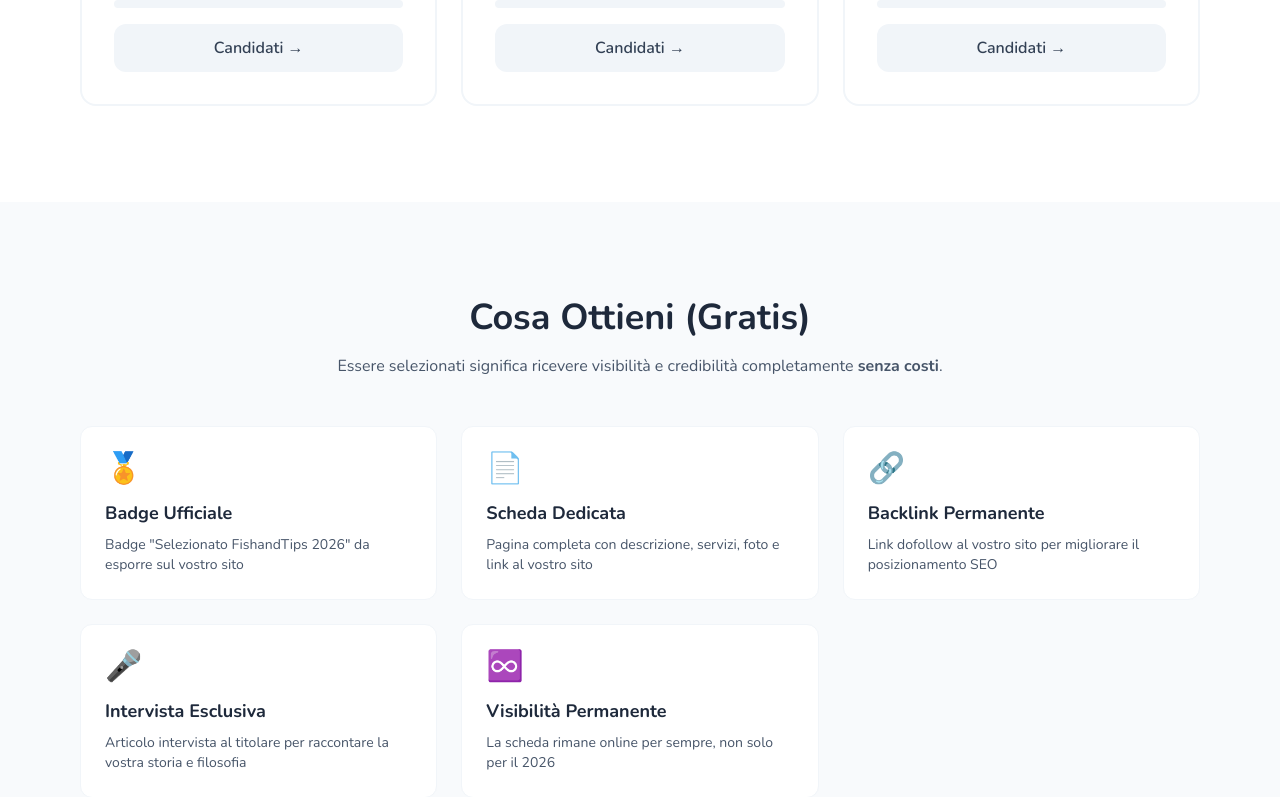
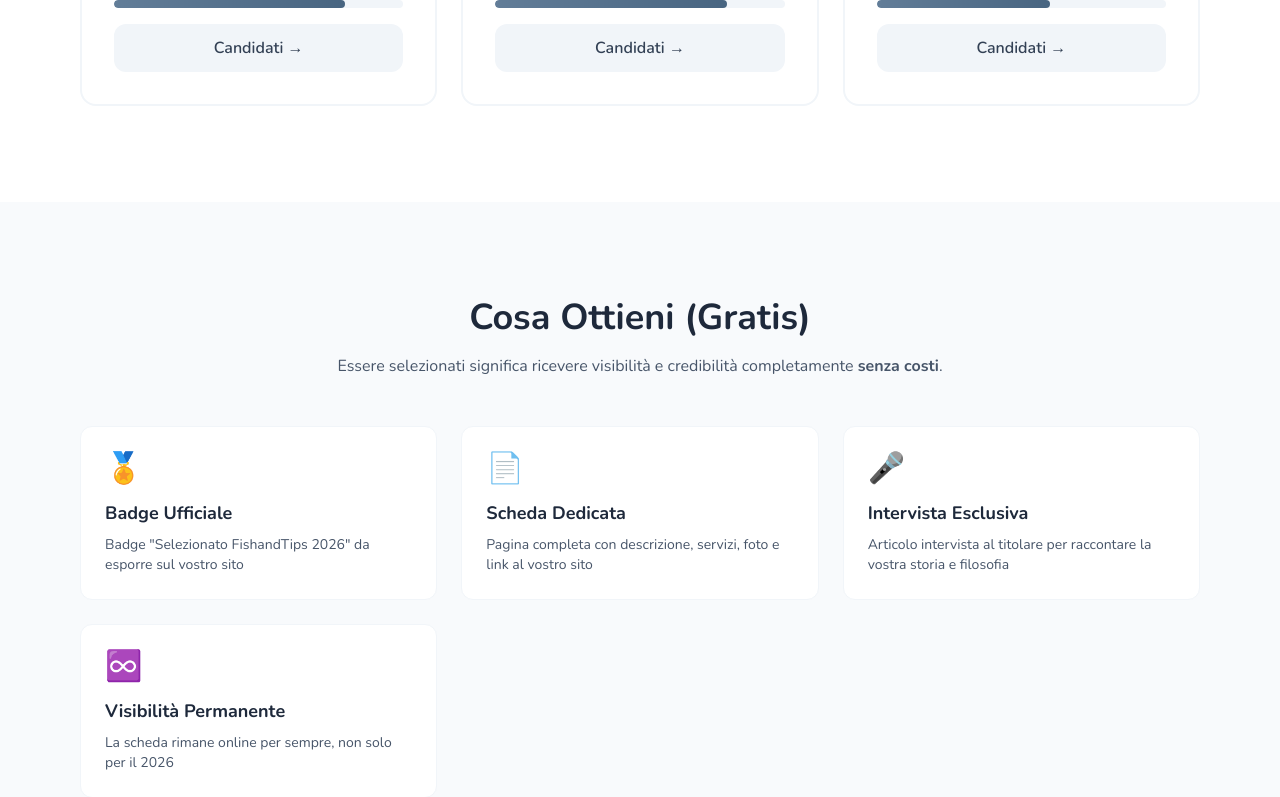
Before and after one commit to Gabrielepolimi/fishandtips, a Next.js app: page /migliori-pesca-2026 in a window 1280 px wide. Shown: the part 1445-2242 px from the top of the page. Built offline with nearby package versions, Linux system fonts and the light colour scheme.

Commit message:
update: posti disponibili (2 negozi, 2 charter, 4 scuole) e rimosso backlink dai benefici

```diff
--- a/app/migliori-pesca-2026/page.tsx
+++ b/app/migliori-pesca-2026/page.tsx
@@ -20,7 +20,7 @@ const categories = [
     icon: '🏪',
     description: 'I migliori negozi online e fisici per attrezzatura da pesca',
     slots: 10,
-    filled: 0,
+    filled: 8,
   },
   {
     id: 'charter',
@@ -28,7 +28,7 @@ const categories = [
     icon: '🚤',
     description: 'Le migliori imbarcazioni per uscite di pesca in Italia',
     slots: 10,
-    filled: 0,
+    filled: 8,
   },
   {
     id: 'scuole',
@@ -36,7 +36,7 @@ const categories = [
     icon: '🎓',
     description: 'I migliori corsi, istruttori e organizzatori di gare',
     slots: 10,
-    filled: 0,
+    filled: 6,
   },
 ];
 
@@ -51,11 +51,6 @@ const benefits = [
     icon: '📄',
     title: 'Scheda Dedicata',
     description: 'Pagina completa con descrizione, servizi, foto e link al vostro sito',
-  },
-  {
-    icon: '🔗',
-    title: 'Backlink Permanente',
-    description: 'Link dofollow al vostro sito per migliorare il posizionamento SEO',
   },
   {
     icon: '🎤',
```
